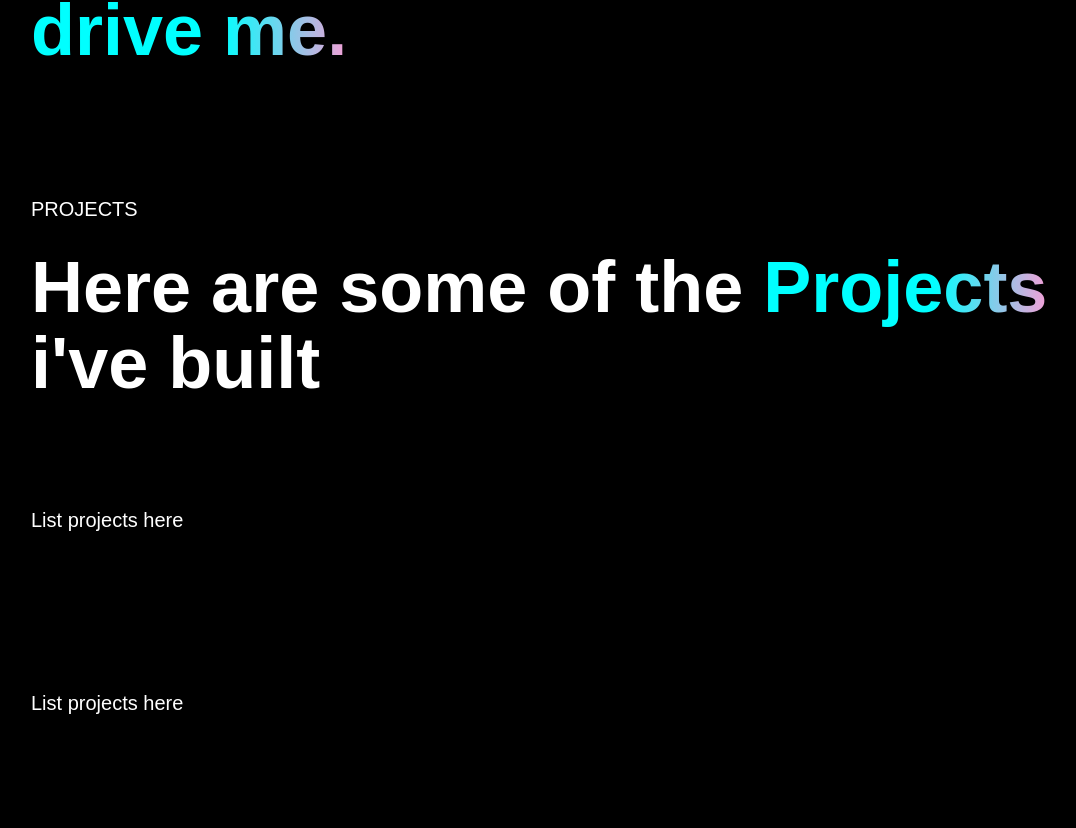
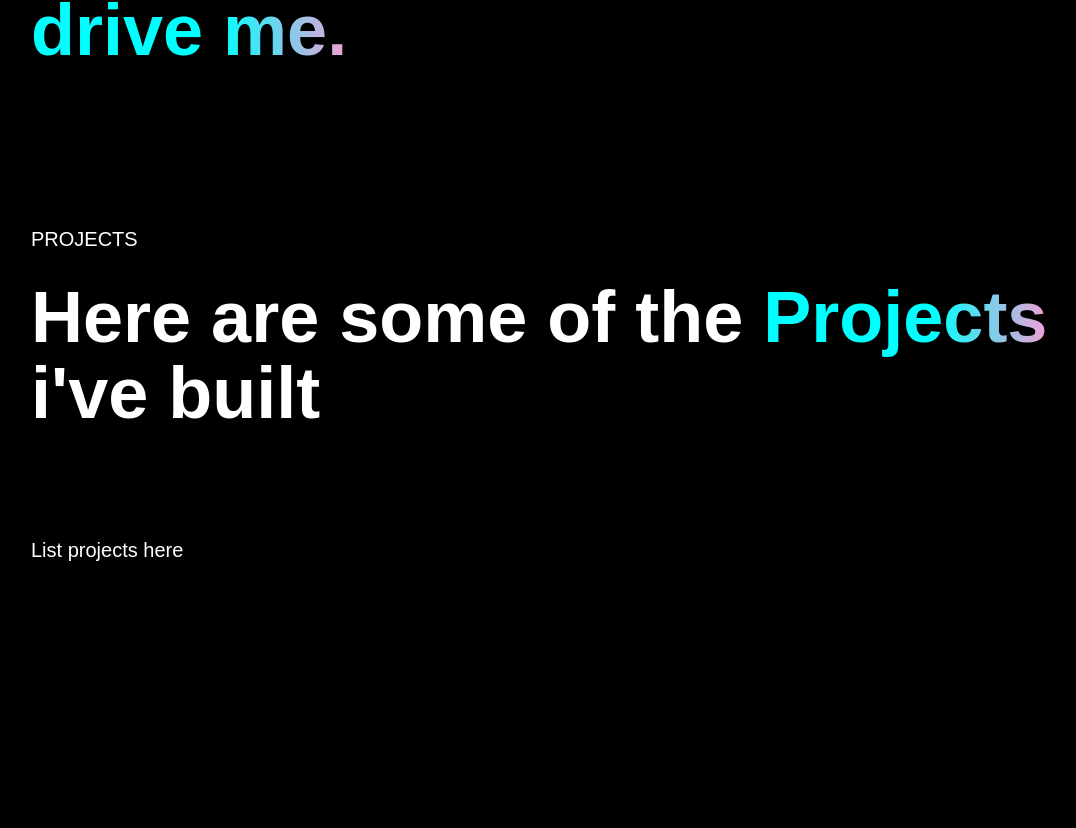
Before and after one commit to ChimwemweGwamba/Portfolio, a React (Create React App) app: page / in a window 1280 px wide. Shown: the part 1132-1960 px from the top of the page, without its empty margins (97-1173 px from the left). Built offline with nearby package versions, Linux system fonts and the light colour scheme.

Commit message:
switched to styled components - projects

```diff
--- a/src/components/projectSection/projectSection.js
+++ b/src/components/projectSection/projectSection.js
@@ -1,26 +1,35 @@
 import React from 'react'
-import './projectSection.css'
-import Project from '../project'
+import styled from "styled-components";
+import Project from '../project';
+
+
+const Container = styled.div`
+  padding: 5rem 0;
+`;
+
+const Heading = styled.h5`
+`;
+
+const Title = styled.h1`
+`;
 
 
 function ProjectSection() {
   return (
-    <div className='projectSectionContainer'>
-        <div className='projectSectionText'>
-          <h5>
+    <Container>
+
+          <Heading>
             PROJECTS
-          </h5>
+          </Heading>
 
-          <h1>
+          <Title>
               Here are some of the <a>Projects</a> i've built
-          </h1>
-        </div>
+          </Title>
 
-        <Project></Project>
 
-        <Project></Project>
+        <Project/>
 
-    </div>
+    </Container>
   )
 }
 
```
